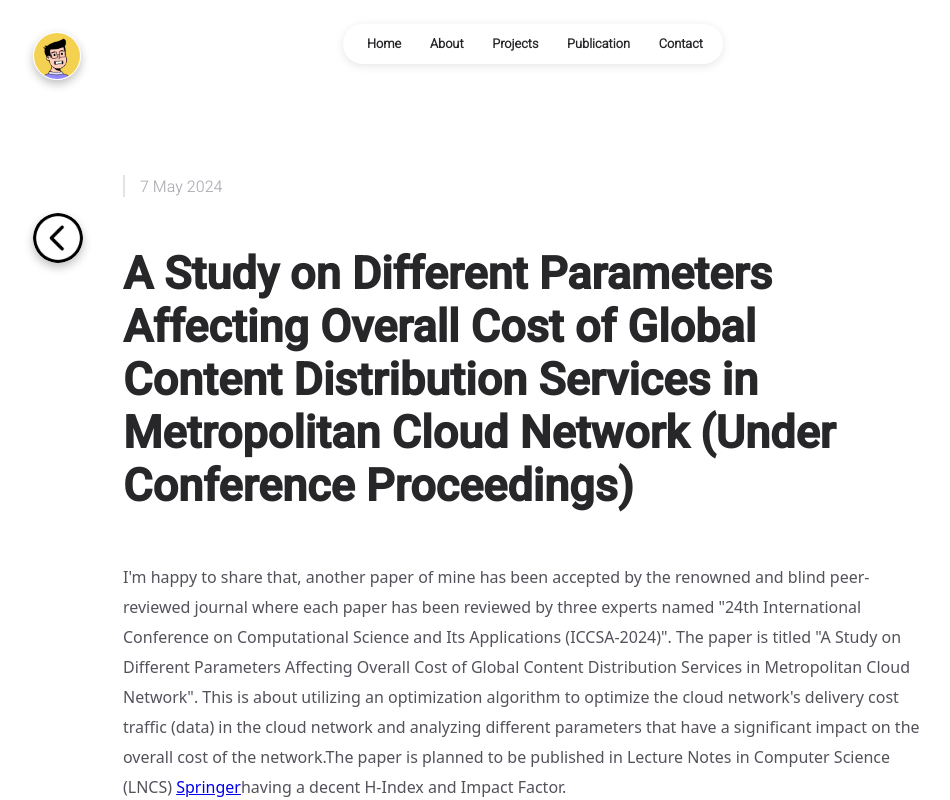
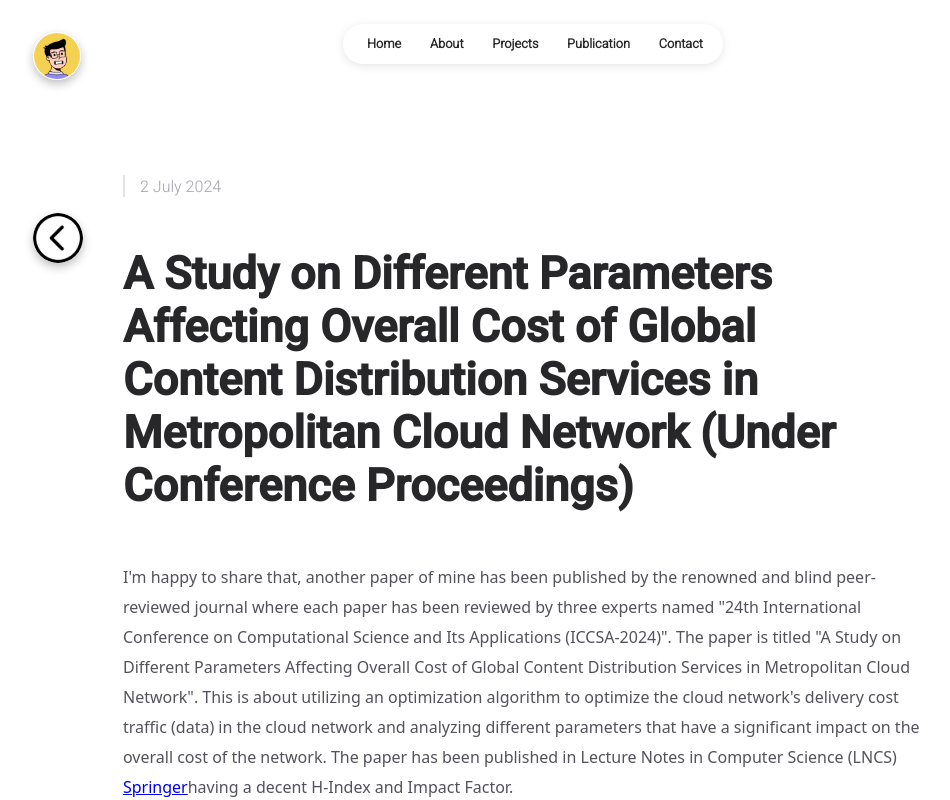
Before and after one commit to Dev100324/Portfolio--RajibChandraGhosh, a React (Create React App) app: page /article/1 in a window 1280 px wide. Shown: the top 800 px of the page, without its empty margins (107-1057 px from the left). Built offline with nearby package versions, Linux system fonts and the light colour scheme.

Commit message:
Update articles.js
updating one publication paper

```diff
--- a/src/data/articles.js
+++ b/src/data/articles.js
@@ -51,9 +51,9 @@ function article_3() {
 
 function article_1() {
 	return {
-		date: "7 May 2024",
+		date: "2 July 2024",
 		title: "A Study on Different Parameters Affecting Overall Cost of Global Content Distribution Services in Metropolitan Cloud Network (Under Conference Proceedings) ",
-		description: `I'm happy to share that, another paper of mine has been accepted by the renowned and blind peer-reviewed journal where each paper has been reviewed by three experts named "24th International Conference on Computational Science and Its Applications (ICCSA-2024)`,
+		description: `I'm happy to share that, another paper of mine has been published by the renowned and blind peer-reviewed journal where each paper has been reviewed by three experts named "24th International Conference on Computational Science and Its Applications (ICCSA-2024)`,
 		keywords: ["The Benefits of Cloud Computing", "Rajib Chandra Ghosh"],
 		style: `
 				.article-content {
@@ -72,7 +72,7 @@ function article_1() {
 				<div className="article-content">
 					<div className="paragraph">
 						I'm happy to share that, another paper of mine has been
-						accepted by the renowned and blind peer-reviewed journal
+						published by the renowned and blind peer-reviewed journal
 						where each paper has been reviewed by three experts
 						named "24th International Conference on Computational
 						Science and Its Applications (ICCSA-2024)". The paper is
@@ -82,11 +82,11 @@ function article_1() {
 						optimization algorithm to optimize the cloud network's
 						delivery cost traffic (data) in the cloud network and
 						analyzing different parameters that have a significant
-						impact on the overall cost of the network.The paper is
-						planned to be published in Lecture Notes in Computer
+						impact on the overall cost of the network. The paper has been
+						published in Lecture Notes in Computer
 						Science (LNCS){" "}
 						<a
-							href="https://www.springer.com/gp/computer-science/lncs"
+							href="https://link.springer.com/chapter/10.1007/978-3-031-64605-8_4"
 							target="_blank"
 							rel="noreferrer"
 						>
```
